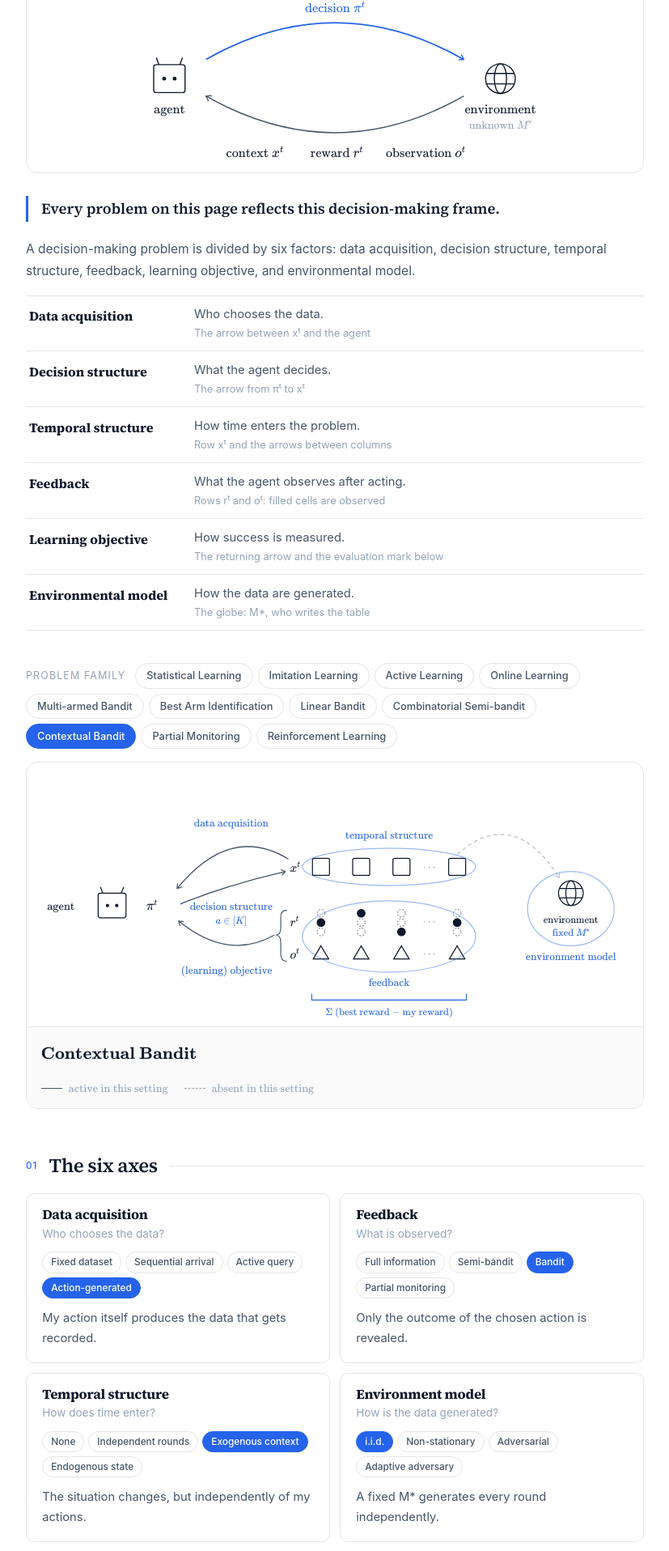
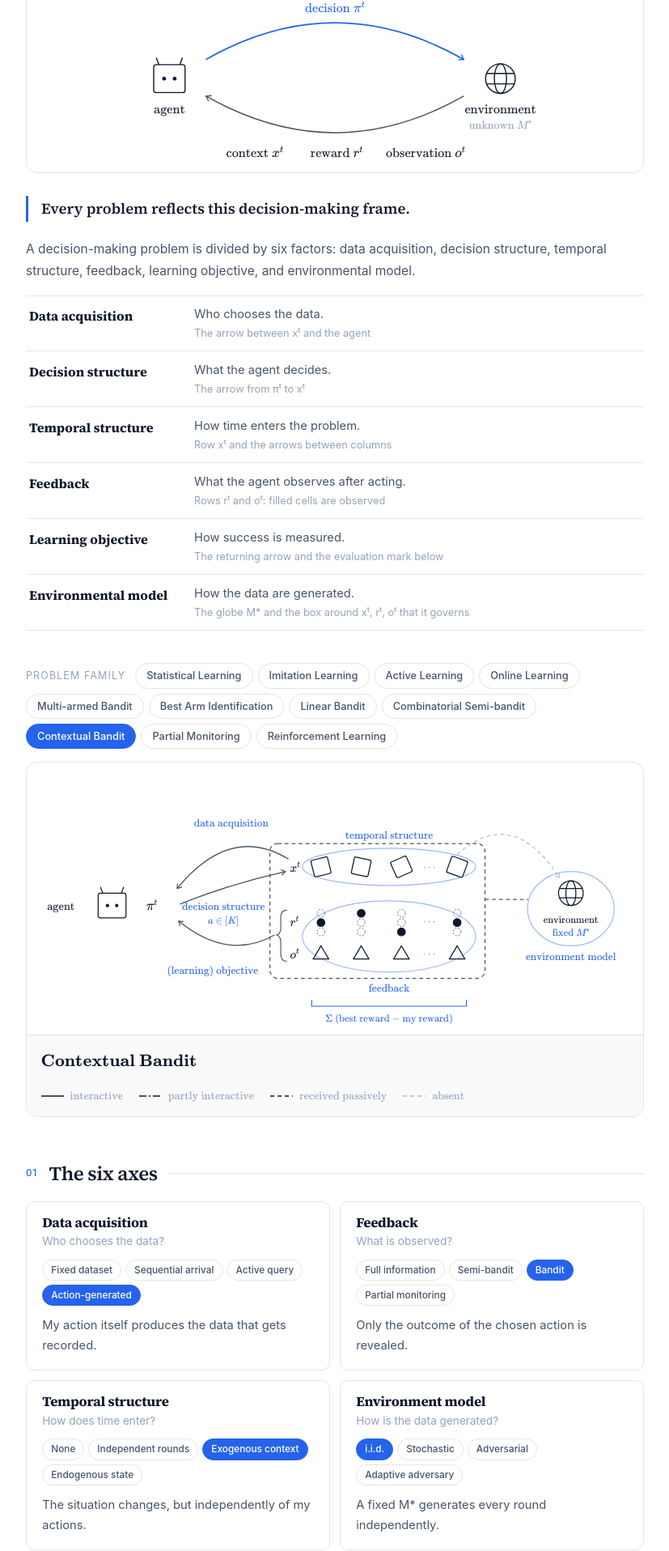
Before and after one commit to hajin322/hajin322.github.io, a Jekyll site: the page built from pages/learning-framework.html, in a window 1280 px wide. Shown: the part 414-2330 px from the top of the page at 81% size, without its empty margins (226-1053 px from the left). Built offline with Jekyll 4.4.1, drawn with Linux system fonts in a browser that asks for light colours.

Commit message:
Learning Framework: line styles by interaction, tilted contexts, env box, '?' for risk
Also restores the shorter frame sentence from 82f9348.

Co-Authored-By: Claude Opus 5.5 <noreply@anthropic.com>

```diff
--- a/pages/learning-framework.html
+++ b/pages/learning-framework.html
@@ -80,8 +80,9 @@ permalink: /pages/learning-framework/
   padding: 0 1.1rem 0.85rem; background: var(--surface-2);
 }
 .lf-legend span { display: inline-flex; align-items: center; gap: 8px; }
-.lf-legend i { display: inline-block; width: 26px; border-top: 1.5px solid var(--text-secondary); }
-.lf-legend i.off { border-top-style: dashed; opacity: 0.5; }
+.lf-legend svg { width: 28px; height: 6px; flex-shrink: 0; }
+.lf-legend line { stroke: var(--text); stroke-width: 1.5; }
+.lf-legend .off line { stroke: var(--text-secondary); opacity: 0.4; }
 
 /* svg */
 #fig text { font-family: var(--cm); }
@@ -94,6 +95,14 @@ permalink: /pages/learning-framework/
 #fig .ell { stroke: var(--accent); stroke-opacity: 0.45; fill: transparent; stroke-width: 1.2; cursor: pointer; transition: fill 0.2s var(--ease); }
 #fig .link { fill: none; stroke: var(--text-secondary); stroke-width: 1.4; marker-end: url(#ar); transition: opacity 0.25s; }
 #fig .link.off { stroke-dasharray: 5 4; opacity: 0.35; }
+/* line style = how interactive the connection is:
+   faint dashed (absent) → dashed (received) → dash-dot (partly chosen) → solid (interactive) */
+#fig .dash    { stroke-dasharray: 5 4; }
+#fig .dashdot { stroke-dasharray: 9 3 2 3; }
+#fig .link.dash, #fig .link.dashdot { stroke: var(--text); }
+#fig .rgn { fill: transparent; stroke: var(--text-secondary); stroke-width: 1.3; cursor: pointer; transition: fill 0.2s var(--ease); }
+#fig .focus.rgn { stroke: var(--accent); stroke-width: 2; fill: rgba(37, 99, 235, 0.03); }
+#fig .xsq { transform-box: fill-box; transform-origin: center; transition: transform 0.35s var(--ease), opacity 0.25s; }
 #fig .rc { stroke: var(--text); stroke-width: 1.2; fill: none; }
 #fig .rc.seen { fill: var(--text); }
 #fig .rc.hid { stroke-dasharray: 2 2; opacity: 0.5; }
@@ -185,8 +194,8 @@ permalink: /pages/learning-framework/
     </svg>
   </figure>
 
-  <p class="lf-frame" data-l="en" lang="en">Every problem on this page reflects this decision-making frame.</p>
-  <p class="lf-frame" data-l="ko" lang="ko">이 페이지의 모든 문제는 이 의사결정 프레임을 반영한다.</p>
+  <p class="lf-frame" data-l="en" lang="en">Every problem reflects this decision-making frame.</p>
+  <p class="lf-frame" data-l="ko" lang="ko">모든 문제는 이 의사결정 프레임을 반영한다.</p>
 
   <p class="lf-lede" data-l="en" lang="en">A decision-making problem is divided by six factors: data acquisition, decision structure, temporal structure, feedback, learning objective, and environmental model.</p>
   <p class="lf-lede" data-l="ko" lang="ko">의사결정 문제는 여섯 개의 요소로 나뉜다: 데이터 획득, 결정 구조, 시간 구조, 피드백, 학습 목표, 환경 모델.</p>
@@ -220,7 +229,7 @@ permalink: /pages/learning-framework/
     <div>
       <dt>Environmental model</dt>
       <dd><span data-l="en" lang="en">How the data are generated.</span><span data-l="ko" lang="ko">데이터가 어떻게 생성되는가.</span>
-        <span class="lf-where"><span data-l="en" lang="en">The globe: M*, who writes the table</span><span data-l="ko" lang="ko">지구본: 표를 쓰는 주체 M*</span></span></dd>
+        <span class="lf-where"><span data-l="en" lang="en">The globe M* and the box around xᵗ, rᵗ, oᵗ that it governs</span><span data-l="ko" lang="ko">지구본 M*와 그것이 관할하는 xᵗ, rᵗ, oᵗ의 상자</span></span></dd>
     </div>
   </dl>
 </section>
@@ -231,7 +240,7 @@ permalink: /pages/learning-framework/
 
 <div class="lf-stage">
   <div class="lf-fig">
-    <svg id="fig" viewBox="0 0 780 320" role="img" aria-labelledby="figTitle">
+    <svg id="fig" viewBox="0 0 780 330" role="img" aria-labelledby="figTitle">
       <title id="figTitle">Agent, data and environment of a decision-making system</title>
       <defs>
         <marker id="ar" viewBox="0 0 10 10" refX="8" refY="5" markerWidth="6" markerHeight="6" orient="auto-start-reverse"><path d="M2 1L8 5L2 9" fill="none" stroke="#475569" stroke-width="1.5" stroke-linecap="round" stroke-linejoin="round"/></marker>
@@ -243,20 +252,22 @@ permalink: /pages/learning-framework/
       <circle cx="96" cy="168" r="2.2" style="fill:var(--text)"/><circle cx="108" cy="168" r="2.2" style="fill:var(--text)"/>
       <line class="ink" x1="90" y1="152" x2="87" y2="144"/><line class="ink" x1="114" y1="152" x2="117" y2="144"/>
       <text class="m" x="146" y="174" style="font-size:18px">π<tspan dy="-7" style="font-size:11px">t</tspan></text>
-      <text class="capA" id="decCap" data-ax="dec" x="256" y="191" text-anchor="middle"></text>
+      <text class="capA" id="decCap" data-ax="dec" x="246" y="191" text-anchor="middle"></text>
 
       <path id="acqLine" class="link" data-ax="acq" d="M330 108 Q255 62 186 146"/>
       <path id="decLine" class="link" data-ax="dec" d="M190 166 Q255 140 326 124"/>
       <path id="retLine" class="link" data-ax="obj" d="M312 206 Q252 240 188 188"/>
       <text class="ax" data-ax="acq" x="256" y="66" text-anchor="middle">data acquisition</text>
-      <text class="ax" data-ax="dec" x="256" y="174" text-anchor="middle">decision structure</text>
-      <text class="ax" data-ax="obj" x="250" y="256" text-anchor="middle">(learning) objective</text>
+      <text class="ax" data-ax="dec" x="246" y="174" text-anchor="middle">decision structure</text>
+      <text class="ax" data-ax="obj" x="232" y="256" text-anchor="middle">(learning) objective</text>
 
       <text class="m" x="332" y="124" style="font-size:16px">x<tspan class="lp-m" dy="-6" style="font-size:11px">t</tspan></text>
       <text class="m" x="332" y="194" style="font-size:16px">r<tspan class="lp-m" dy="-6" style="font-size:11px">t</tspan></text>
       <text class="m" x="332" y="236" style="font-size:16px">o<tspan class="lp-m" dy="-6" style="font-size:11px">t</tspan></text>
       <path d="M328 174 Q320 174 320 183 L320 197 Q320 205 314 206 Q320 207 320 215 L320 230 Q320 240 328 240" fill="none" stroke="var(--text-secondary)" stroke-width="1.2"/>
 
+      <rect id="envBox" class="rgn" data-ax="env" x="306" y="88" width="278" height="174" rx="10"/>
+      <line id="envLink" class="rgn" data-ax="env" x1="584" y1="160" x2="640" y2="160"/>
       <g id="cols"></g>
       <g id="dots"><text class="ts" x="512" y="122" text-anchor="middle">⋯</text><text class="ts" x="512" y="192" text-anchor="middle">⋯</text><text class="ts" x="512" y="234" text-anchor="middle">⋯</text></g>
       <g id="endo" data-ax="temp"></g>
@@ -264,7 +275,7 @@ permalink: /pages/learning-framework/
       <ellipse id="elTemp" class="ell" data-ax="temp" cx="460" cy="118" rx="112" ry="24"/>
       <text class="ax" data-ax="temp" x="460" y="82" text-anchor="middle">temporal structure</text>
       <ellipse id="elFb" class="ell" data-ax="fb" cx="460" cy="208" rx="112" ry="46"/>
-      <text class="ax" data-ax="fb" x="460" y="272" text-anchor="middle">feedback</text>
+      <text class="ax" data-ax="fb" x="460" y="279" text-anchor="middle">feedback</text>
 
       <g><circle class="ink" cx="695" cy="152" r="16"/><ellipse class="ink" cx="695" cy="152" rx="6.5" ry="16"/><line class="ink" x1="680" y1="146" x2="710" y2="146"/><line class="ink" x1="680" y1="158" x2="710" y2="158"/></g>
       <text class="t" x="695" y="190" text-anchor="middle" style="font-size:13px">environment</text>
@@ -274,31 +285,33 @@ permalink: /pages/learning-framework/
       <path id="advLine" class="link" data-ax="env" d="M548 102 Q620 38 680 132"/>
 
       <g id="objRisk" data-ax="obj" class="hide">
-        <rect x="589" y="107" width="22" height="22" rx="2" fill="none" stroke="var(--accent)" stroke-dasharray="3 3"/>
-        <circle cx="600" cy="190" r="6" fill="none" stroke="var(--accent)" stroke-dasharray="3 3"/>
-        <text class="capA" data-l="en" x="600" y="298" text-anchor="middle">evaluated on new data</text>
-        <text class="capA" data-l="ko" x="600" y="298" text-anchor="middle">새 데이터에서 평가</text>
+        <rect x="601" y="107" width="22" height="22" rx="2" fill="none" stroke="var(--accent)" stroke-dasharray="3 3"/>
+        <text class="capA" x="612" y="196" text-anchor="middle" style="font-size:18px">?</text>
+        <text class="capA" data-l="en" x="612" y="310" text-anchor="middle">evaluated on new data</text>
+        <text class="capA" data-l="ko" x="612" y="310" text-anchor="middle">새 데이터에서 평가</text>
       </g>
       <g id="objRegret" data-ax="obj" class="hide">
-        <path d="M360 282 L360 290 L560 290 L560 282" fill="none" stroke="var(--accent)" stroke-width="1.2"/>
-        <text class="capA" data-l="en" x="460" y="310" text-anchor="middle">Σ (best reward − my reward)</text>
-        <text class="capA" data-l="ko" x="460" y="310" text-anchor="middle">Σ (최선의 보상 − 내 보상)</text>
+        <path d="M360 290 L360 298 L560 298 L560 290" fill="none" stroke="var(--accent)" stroke-width="1.2"/>
+        <text class="capA" data-l="en" x="460" y="318" text-anchor="middle">Σ (best reward − my reward)</text>
+        <text class="capA" data-l="ko" x="460" y="318" text-anchor="middle">Σ (최선의 보상 − 내 보상)</text>
       </g>
       <g id="objId" data-ax="obj" class="hide">
-        <line x1="498" y1="98" x2="498" y2="256" stroke="var(--accent)" stroke-width="1.4" stroke-dasharray="4 3"/>
-        <text class="capA" data-l="en" x="498" y="298" text-anchor="middle">stop at <tspan class="mi">τ</tspan> and answer</text>
-        <text class="capA" data-l="ko" x="498" y="298" text-anchor="middle"><tspan class="mi">τ</tspan>에서 멈추고 답을 낸다</text>
+        <line x1="498" y1="92" x2="498" y2="292" stroke="var(--accent)" stroke-width="1.4" stroke-dasharray="4 3"/>
+        <text class="capA" data-l="en" x="498" y="310" text-anchor="middle">stop at <tspan class="mi">τ</tspan> and answer</text>
+        <text class="capA" data-l="ko" x="498" y="310" text-anchor="middle"><tspan class="mi">τ</tspan>에서 멈추고 답을 낸다</text>
       </g>
       <g id="objInf" data-ax="obj" class="hide">
-        <text class="capA" data-l="en" x="766" y="298" text-anchor="end">conclusions about <tspan class="mi">M</tspan><tspan dy="-5" style="font-size:70%">∗</tspan><tspan dy="5"> and their validity</tspan></text>
-        <text class="capA" data-l="ko" x="695" y="298" text-anchor="middle"><tspan class="mi">M</tspan><tspan dy="-5" style="font-size:70%">∗</tspan><tspan dy="5">에 대한 결론과 그 타당성</tspan></text>
+        <text class="capA" data-l="en" x="766" y="310" text-anchor="end">conclusions about <tspan class="mi">M</tspan><tspan dy="-5" style="font-size:70%">∗</tspan><tspan dy="5"> and their validity</tspan></text>
+        <text class="capA" data-l="ko" x="695" y="310" text-anchor="middle"><tspan class="mi">M</tspan><tspan dy="-5" style="font-size:70%">∗</tspan><tspan dy="5">에 대한 결론과 그 타당성</tspan></text>
       </g>
     </svg>
   </div>
   <div class="lf-summary" aria-live="polite"><span class="name" id="famName"></span></div>
   <div class="lf-legend">
-    <span><i></i><span data-l="en" lang="en">active in this setting</span><span data-l="ko" lang="ko">이 설정에서 작동하는 연결</span></span>
-    <span><i class="off"></i><span data-l="en" lang="en">absent in this setting</span><span data-l="ko" lang="ko">이 설정에서는 없는 연결</span></span>
+    <span><svg viewBox="0 0 28 6" aria-hidden="true"><line x1="0" y1="3" x2="28" y2="3"/></svg><span data-l="en" lang="en">interactive</span><span data-l="ko" lang="ko">상호작용</span></span>
+    <span><svg viewBox="0 0 28 6" aria-hidden="true"><line x1="0" y1="3" x2="28" y2="3" stroke-dasharray="9 3 2 3"/></svg><span data-l="en" lang="en">partly interactive</span><span data-l="ko" lang="ko">부분적 상호작용</span></span>
+    <span><svg viewBox="0 0 28 6" aria-hidden="true"><line x1="0" y1="3" x2="28" y2="3" stroke-dasharray="5 4"/></svg><span data-l="en" lang="en">received passively</span><span data-l="ko" lang="ko">수동적으로 받음</span></span>
+    <span class="off"><svg viewBox="0 0 28 6" aria-hidden="true"><line x1="0" y1="3" x2="28" y2="3" stroke-dasharray="5 4"/></svg><span data-l="en" lang="en">absent</span><span data-l="ko" lang="ko">없음</span></span>
   </div>
 </div>
 
@@ -338,9 +351,9 @@ const AXES = [
     ['Endogenous state', 'My action changes the next situation. Arrows appear between columns.', '내 행동이 다음 상황을 바꾼다. 칸 사이에 화살표가 생긴다.']]},
   {id:'env', name:'Environment model',
    q:['How is the data generated?', '데이터가 어떻게 생성되나'],
-   where:['The globe: M*, who writes the table', '지구본: 표를 쓰는 주체 M*'], vals:[
+   where:['The globe M* and the box around xᵗ, rᵗ, oᵗ that it governs', '지구본 M*와 그것이 관할하는 xᵗ, rᵗ, oᵗ의 상자'], vals:[
     ['i.i.d.', 'A fixed M* generates every round independently.', '고정된 M*가 매 라운드를 독립적으로 생성한다.'],
-    ['Non-stationary', 'M* changes over time.', 'M*가 시간에 따라 바뀐다.'],
+    ['Stochastic', 'M* is a stochastic process that can change over time.', 'M*가 시간에 따라 바뀔 수 있는 확률 과정이다.'],
     ['Adversarial', 'The table is written in advance, arbitrarily.', '표가 미리 임의로 쓰여 있다.'],
     ['Adaptive adversary', 'M* reads the history so far and writes the next round. An arrow appears from the data to the environment.', 'M*가 지금까지의 기록을 보고 다음 라운드를 쓴다. 데이터에서 환경으로 화살표가 생긴다.']]},
   {id:'dec', name:'Decision structure',
@@ -426,11 +439,19 @@ function rich(el, toks) {
   });
 }
 
-function setLink(id, on) { document.getElementById(id).classList.toggle('off', !on); }
+// line styles, from no interaction to full interaction
+const STYLES = ['off', 'dash', 'dashdot', 'solid'];
+function setStyle(id, s) { const e = document.getElementById(id); STYLES.forEach(k => e.classList.toggle(k, k === s)); }
+const ACQ_STYLE = ['off', 'dash', 'dashdot', 'solid'];   // fixed · sequential · active query · action-generated
+const ENV_STYLE = ['dash', 'dashdot', 'solid', 'solid']; // i.i.d. · stochastic · adversarial · adaptive
+// a different tilt per round shows a context that changes from round to round
+const TILT = [-14, 12, -24, 20];
 function renderFig() {
-  setLink('acqLine', state.acq >= 2);
-  setLink('decLine', state.dec >= 1);
-  setLink('advLine', state.env === 3);
+  setStyle('acqLine', ACQ_STYLE[state.acq]);
+  setStyle('decLine', state.dec >= 1 ? 'solid' : 'off');
+  setStyle('advLine', state.env === 3 ? 'solid' : 'off');
+  setStyle('envBox', ENV_STYLE[state.env]);
+  setStyle('envLink', ENV_STYLE[state.env]);
   rich(document.getElementById('decCap'), DEC_CAP[state.dec]);
   const envT = document.querySelectorAll('#envCap text');
   rich(envT[0], ENV_CAP[state.env][0]);
@@ -439,7 +460,7 @@ function renderFig() {
   COLX.forEach((cx, i) => {
     const g = document.getElementById('col' + i);
     g.classList.toggle('fade', state.temp === 0 && i > 0);
-    g.querySelector('.xsq').classList.toggle('fade', state.temp === 1);
+    g.querySelector('.xsq').style.transform = state.temp >= 2 ? 'rotate(' + TILT[i] + 'deg)' : '';
     const ch = CHOSEN[i];
     g.querySelectorAll('.rc').forEach(c => {
       const k = +c.dataset.k;
```
Also changed, not shown: other parts of pages/learning-framework.html (+1 -1 lines).
